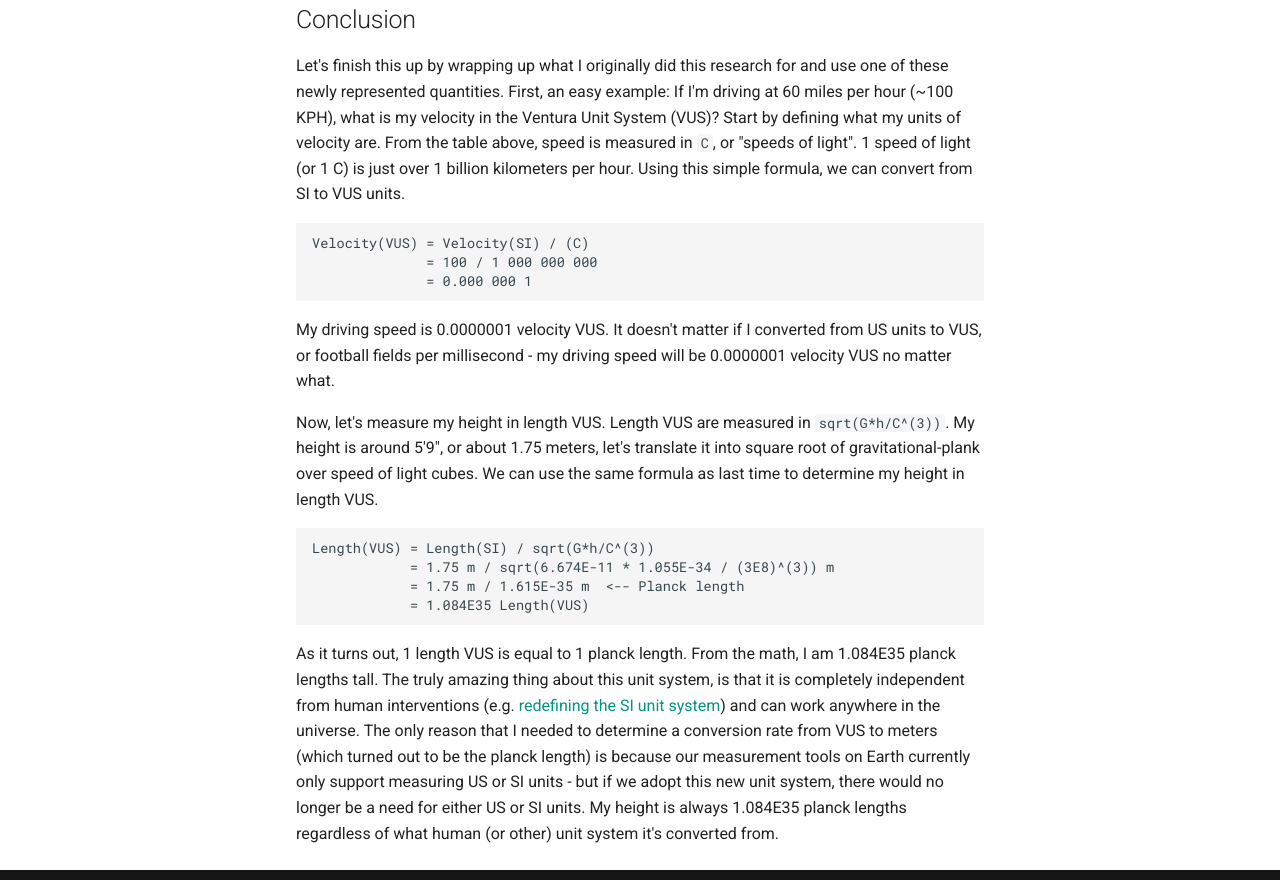
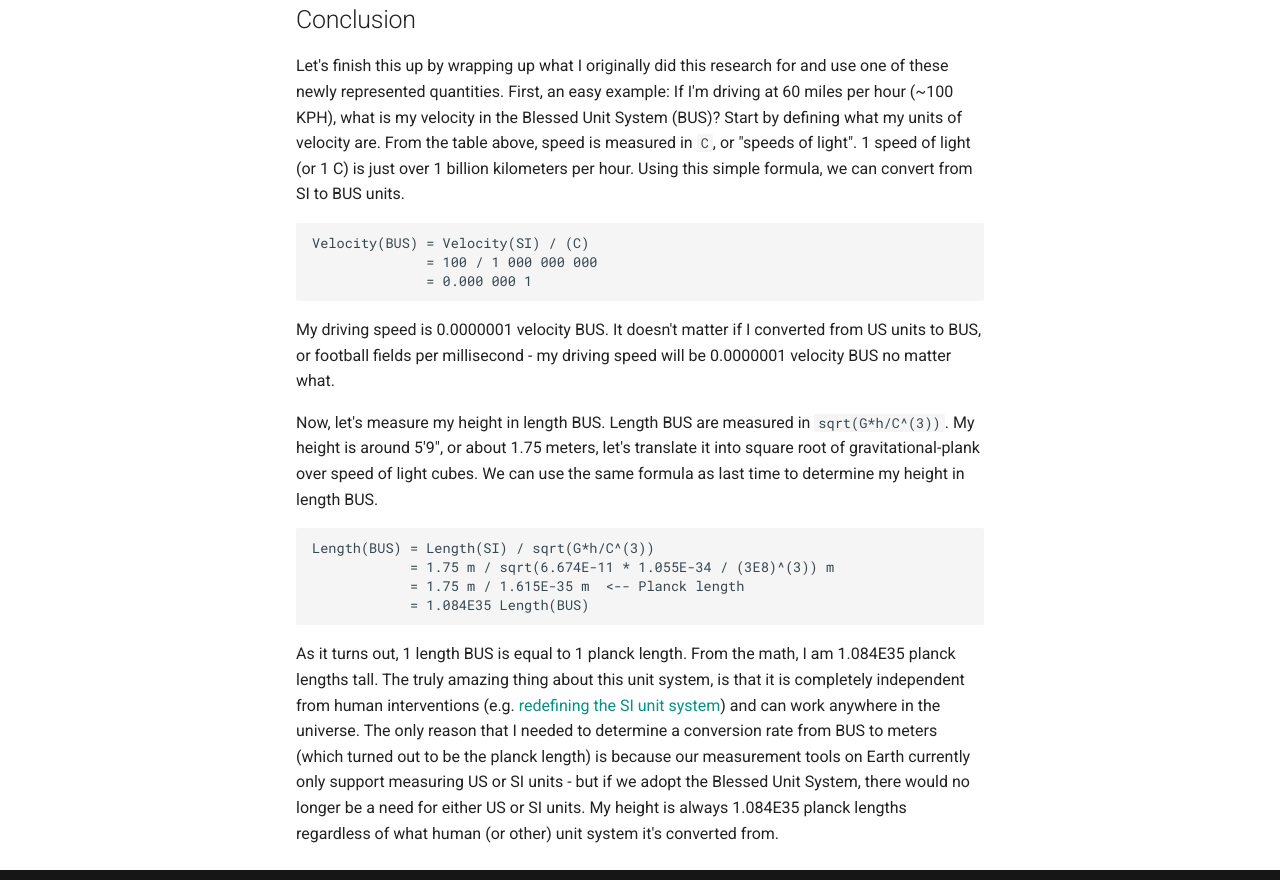
Before and after one commit to nicfv/Me, an MkDocs documentation site: the page built from docs/posts/006-cursed-units.md, in a window 1280 px wide and 1400 px high, scrolled down 4006 px. Shown: the part 466-1346 px from the top of the window. Built offline with MkDocs 1.6.1 and Material for MkDocs 9.7.7, drawn with Linux system fonts in a browser that asks for light colours; some of the changed text lies outside the part shown.

Commit message:
Ventura Unit System -> Blessed Unit System

````diff
--- a/docs/posts/006-cursed-units.md
+++ b/docs/posts/006-cursed-units.md
@@ -9,7 +9,7 @@ tags:
 
 # Blessed Units
 
-Let's get rid of pounds, kilograms, feet, meters, seconds, and degrees altogether and come up with a new, pure unit system to describe our world, the *Ventura Unit System*, or VUS, pronounced *views*. For example, lets use "speed of light"s to describe quantities of velocity. Since this is a blog post and not a scientific research paper, let's keep this simple, assuming there are only 4 (out of the [seven](https://en.wikipedia.org/wiki/SI_base_unit)) physical base units in our universe. Let's also assume our universe has 4 [fundamental constants](https://en.wikipedia.org/wiki/Physical_constant). See the tables below for the list of each and symbols.
+Let's get rid of pounds, kilograms, feet, meters, seconds, and degrees altogether and come up with a new, pure unit system to describe our world, the *Blessed Unit System*, or BUS, pronounced *booze*. For example, lets use "speed of light"s to describe quantities of velocity. Since this is a blog post and not a scientific research paper, let's keep this simple, assuming there are only 4 (out of the [seven](https://en.wikipedia.org/wiki/SI_base_unit)) physical base units in our universe. Let's also assume our universe has 4 [fundamental constants](https://en.wikipedia.org/wiki/Physical_constant). See the tables below for the list of each and symbols.
 
 ## Table of Reference
 
@@ -27,7 +27,7 @@ Let's get rid of pounds, kilograms, feet, meters, seconds, and degrees altogethe
 | [Boltzmann Constant](#boltzmann-constant) | B |
 | [Planck Constant](#planck-constant) | h |
 
-Let's create the Ventura Unit System using these fundamental physical constants. First, we need to define the constants in terms of their base units. For this, we can break down each constant into it's base units and combine them by adding or subtracting their exponents. Units of length, for example, are expressed in `L` or `L^(1)`. Area, which is length squared, is expressed in `L*L = L^(1) * L^(1) = L^(1+1) = L^(2)`. Inverted units are subtracted instead of added, because they have negative exponents.
+Let's create the Blessed Unit System using these fundamental physical constants. First, we need to define the constants in terms of their base units. For this, we can break down each constant into it's base units and combine them by adding or subtracting their exponents. Units of length, for example, are expressed in `L` or `L^(1)`. Area, which is length squared, is expressed in `L*L = L^(1) * L^(1) = L^(1+1) = L^(2)`. Inverted units are subtracted instead of added, because they have negative exponents.
 
 ### Speed of Light
 
@@ -162,23 +162,23 @@ We already calculated mass above, and to spare the reader from all the math, I c
 
 ## Conclusion
 
-Let's finish this up by wrapping up what I originally did this research for and use one of these newly represented quantities. First, an easy example: If I'm driving at 60 miles per hour (~100 KPH), what is my velocity in the Ventura Unit System (VUS)? Start by defining what my units of velocity are. From the table above, speed is measured in `C`, or "speeds of light". 1 speed of light (or 1 C) is just over 1 billion kilometers per hour. Using this simple formula, we can convert from SI to VUS units.
+Let's finish this up by wrapping up what I originally did this research for and use one of these newly represented quantities. First, an easy example: If I'm driving at 60 miles per hour (~100 KPH), what is my velocity in the Blessed Unit System (BUS)? Start by defining what my units of velocity are. From the table above, speed is measured in `C`, or "speeds of light". 1 speed of light (or 1 C) is just over 1 billion kilometers per hour. Using this simple formula, we can convert from SI to BUS units.
 
 ```
-Velocity(VUS) = Velocity(SI) / (C)
+Velocity(BUS) = Velocity(SI) / (C)
               = 100 / 1 000 000 000
               = 0.000 000 1
 ```
 
-My driving speed is 0.0000001 velocity VUS. It doesn't matter if I converted from US units to VUS, or football fields per millisecond - my driving speed will be 0.0000001 velocity VUS no matter what.
+My driving speed is 0.0000001 velocity BUS. It doesn't matter if I converted from US units to BUS, or football fields per millisecond - my driving speed will be 0.0000001 velocity BUS no matter what.
 
-Now, let's measure my height in length VUS. Length VUS are measured in `sqrt(G*h/C^(3))`. My height is around 5'9", or about 1.75 meters, let's translate it into square root of gravitational-plank over speed of light cubes. We can use the same formula as last time to determine my height in length VUS.
+Now, let's measure my height in length BUS. Length BUS are measured in `sqrt(G*h/C^(3))`. My height is around 5'9", or about 1.75 meters, let's translate it into square root of gravitational-plank over speed of light cubes. We can use the same formula as last time to determine my height in length BUS.
 
 ```
-Length(VUS) = Length(SI) / sqrt(G*h/C^(3))
+Length(BUS) = Length(SI) / sqrt(G*h/C^(3))
             = 1.75 m / sqrt(6.674E-11 * 1.055E-34 / (3E8)^(3)) m
             = 1.75 m / 1.615E-35 m  <-- Planck length
-            = 1.084E35 Length(VUS)
+            = 1.084E35 Length(BUS)
 ```
 
-As it turns out, 1 length VUS is equal to 1 planck length. From the math, I am 1.084E35 planck lengths tall. The truly amazing thing about this unit system, is that it is completely independent from human interventions (e.g. [redefining the SI unit system](https://www.npl.co.uk/si-units/the-redefinition-of-the-si-units)) and can work anywhere in the universe. The only reason that I needed to determine a conversion rate from VUS to meters (which turned out to be the planck length) is because our measurement tools on Earth currently only support measuring US or SI units - but if we adopt this new unit system, there would no longer be a need for either US or SI units. My height is always 1.084E35 planck lengths regardless of what human (or other) unit system it's converted from.
+As it turns out, 1 length BUS is equal to 1 planck length. From the math, I am 1.084E35 planck lengths tall. The truly amazing thing about this unit system, is that it is completely independent from human interventions (e.g. [redefining the SI unit system](https://www.npl.co.uk/si-units/the-redefinition-of-the-si-units)) and can work anywhere in the universe. The only reason that I needed to determine a conversion rate from BUS to meters (which turned out to be the planck length) is because our measurement tools on Earth currently only support measuring US or SI units - but if we adopt the Blessed Unit System, there would no longer be a need for either US or SI units. My height is always 1.084E35 planck lengths regardless of what human (or other) unit system it's converted from.
````
